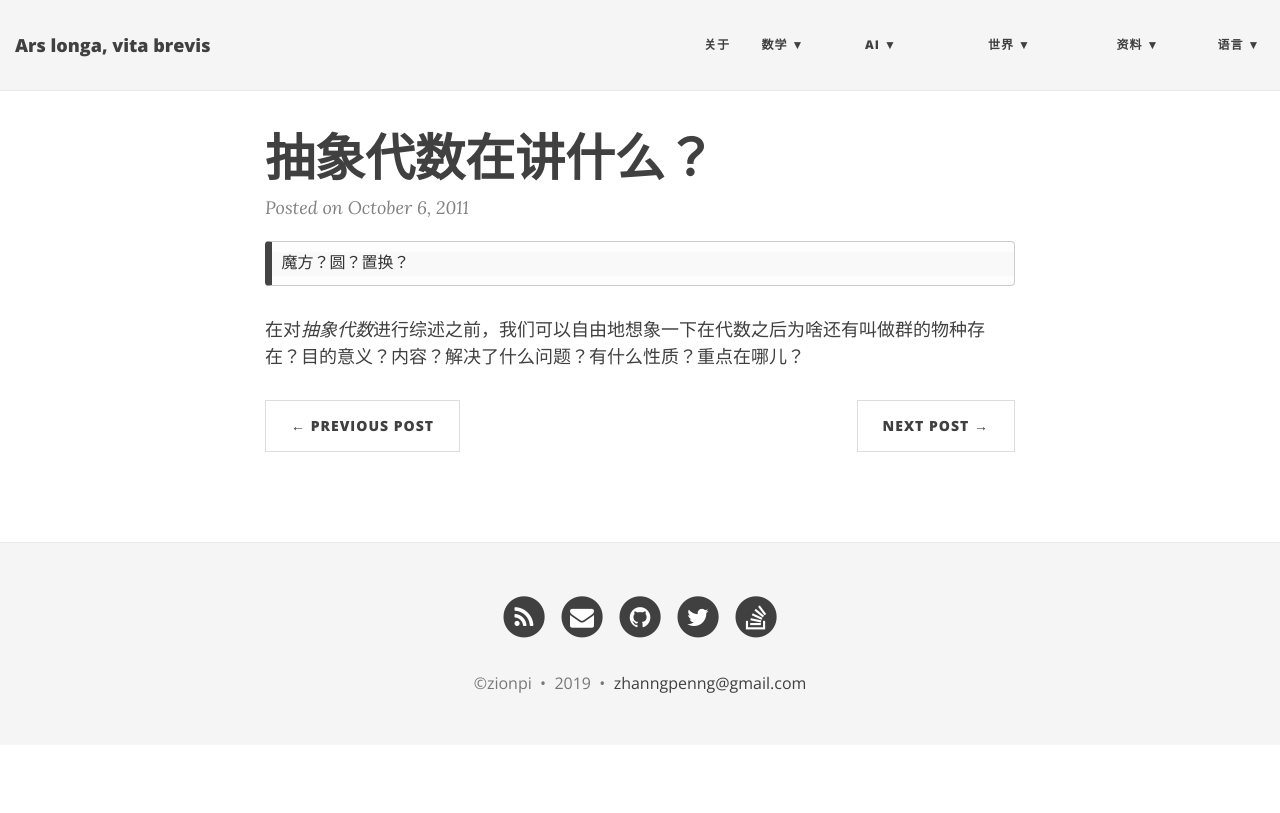
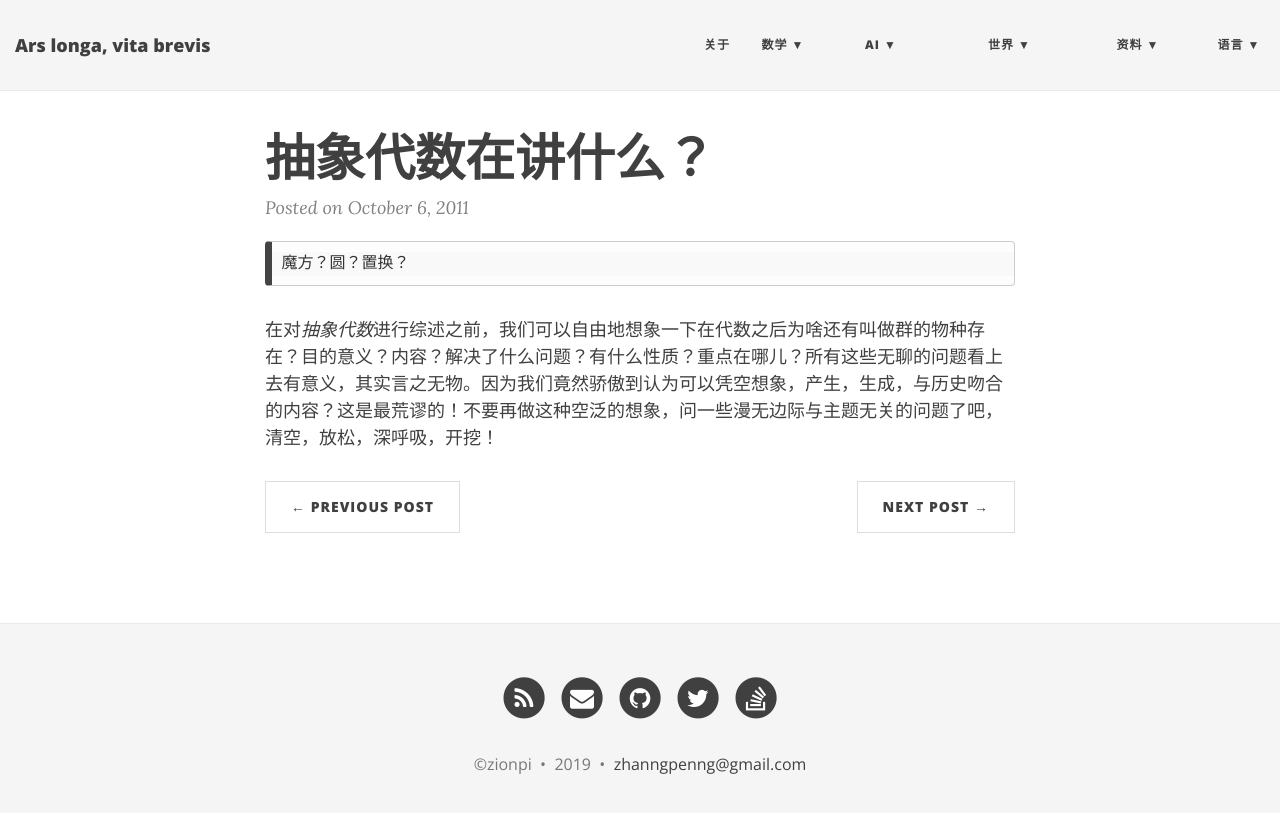
Before and after one commit to ZionPi/zionpi.github.io, a Jekyll site: the page built from _posts/2011-10-06-abstract-algebra.md, in a window 1280 px wide. Shown: the top 813 px of the page. Built offline with Jekyll 4.4.1, drawn with Linux system fonts in a browser that asks for light colours; nearby versions of some CDN libraries.

Commit message:
Update 2011-10-06-abstract-algebra.md

````diff
--- a/_posts/2011-10-06-abstract-algebra.md
+++ b/_posts/2011-10-06-abstract-algebra.md
@@ -5,4 +5,4 @@ title: 抽象代数在讲什么？
 ```
 魔方？圆？置换？
 ```
-在对*抽象代数*进行综述之前，我们可以自由地想象一下在代数之后为啥还有叫做群的物种存在？目的意义？内容？解决了什么问题？有什么性质？重点在哪儿？
+在对*抽象代数*进行综述之前，我们可以自由地想象一下在代数之后为啥还有叫做群的物种存在？目的意义？内容？解决了什么问题？有什么性质？重点在哪儿？所有这些无聊的问题看上去有意义，其实言之无物。因为我们竟然骄傲到认为可以凭空想象，产生，生成，与历史吻合的内容？这是最荒谬的！不要再做这种空泛的想象，问一些漫无边际与主题无关的问题了吧，清空，放松，深呼吸，开挖！
````
